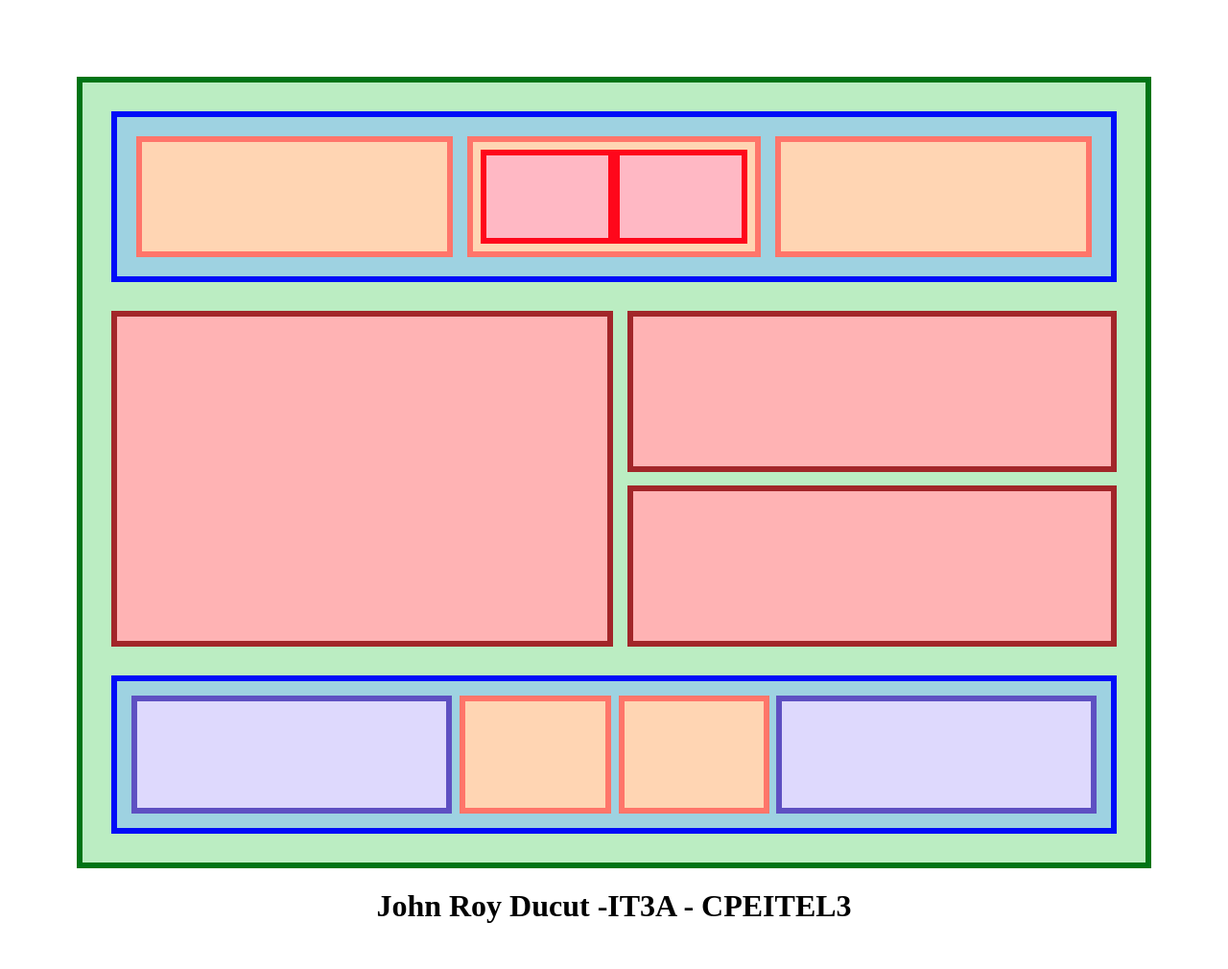
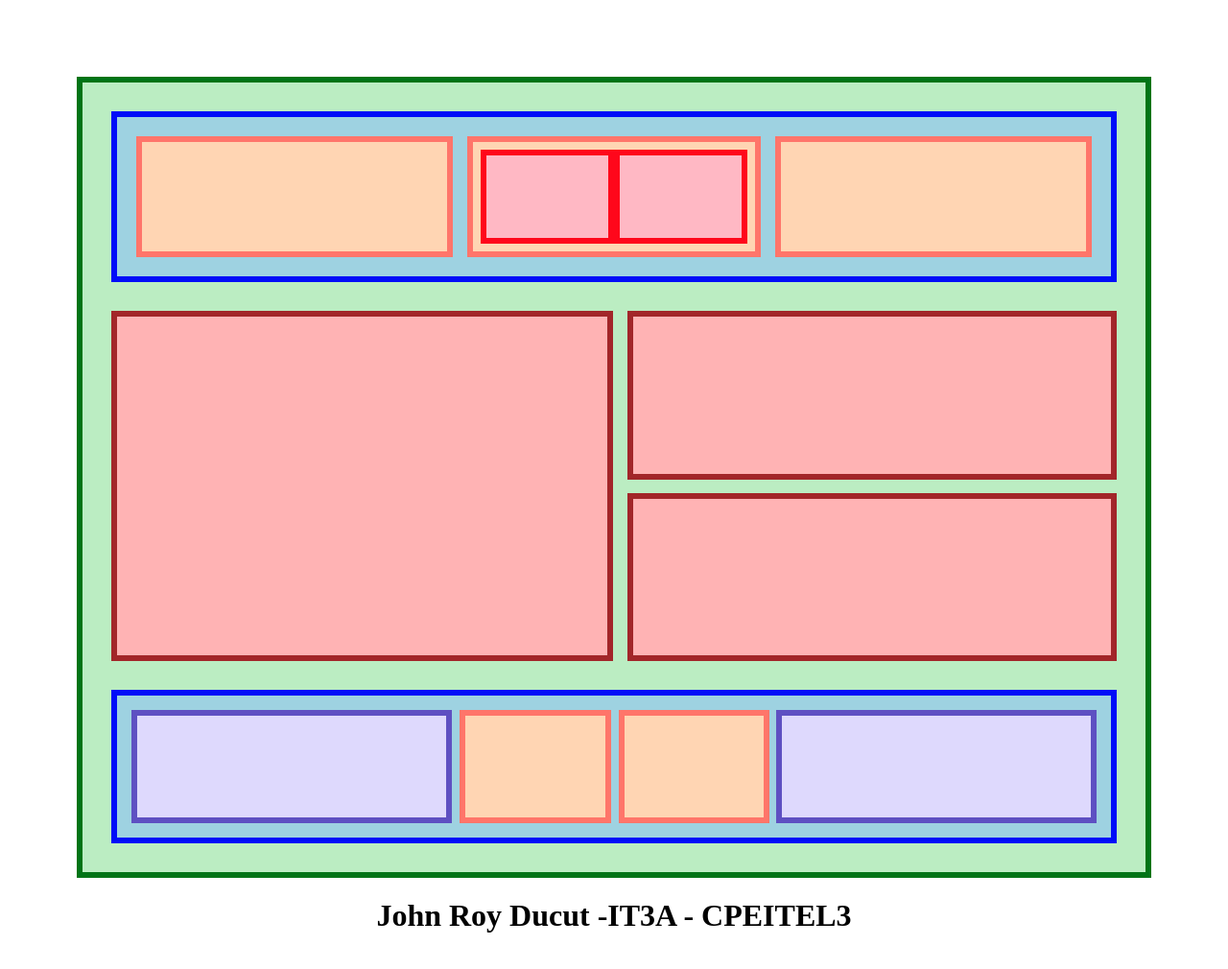
Before and after one commit to armandoxd03/LAYOUT-TECHNIQUES, a plain HTML site: page index.html in a window 1280 px wide. Shown: the whole page at 96% size. Drawn offline with Linux system fonts and the light colour scheme.

Commit message:
Update index.css

```diff
--- a/index.css
+++ b/index.css
@@ -30,14 +30,14 @@ body{
     padding: 10px;
     display: flex;
     margin: 10px;
-    height: 370px;
+    height: 385px;
 }
 
 .container-bot{
     background-color: #9ed2e1;
     padding: 15px;
     margin: 20px;
-    height: 165px;
+    height: 160px;
     border: 6px solid #000df8;
     display: flex;
 }
```
